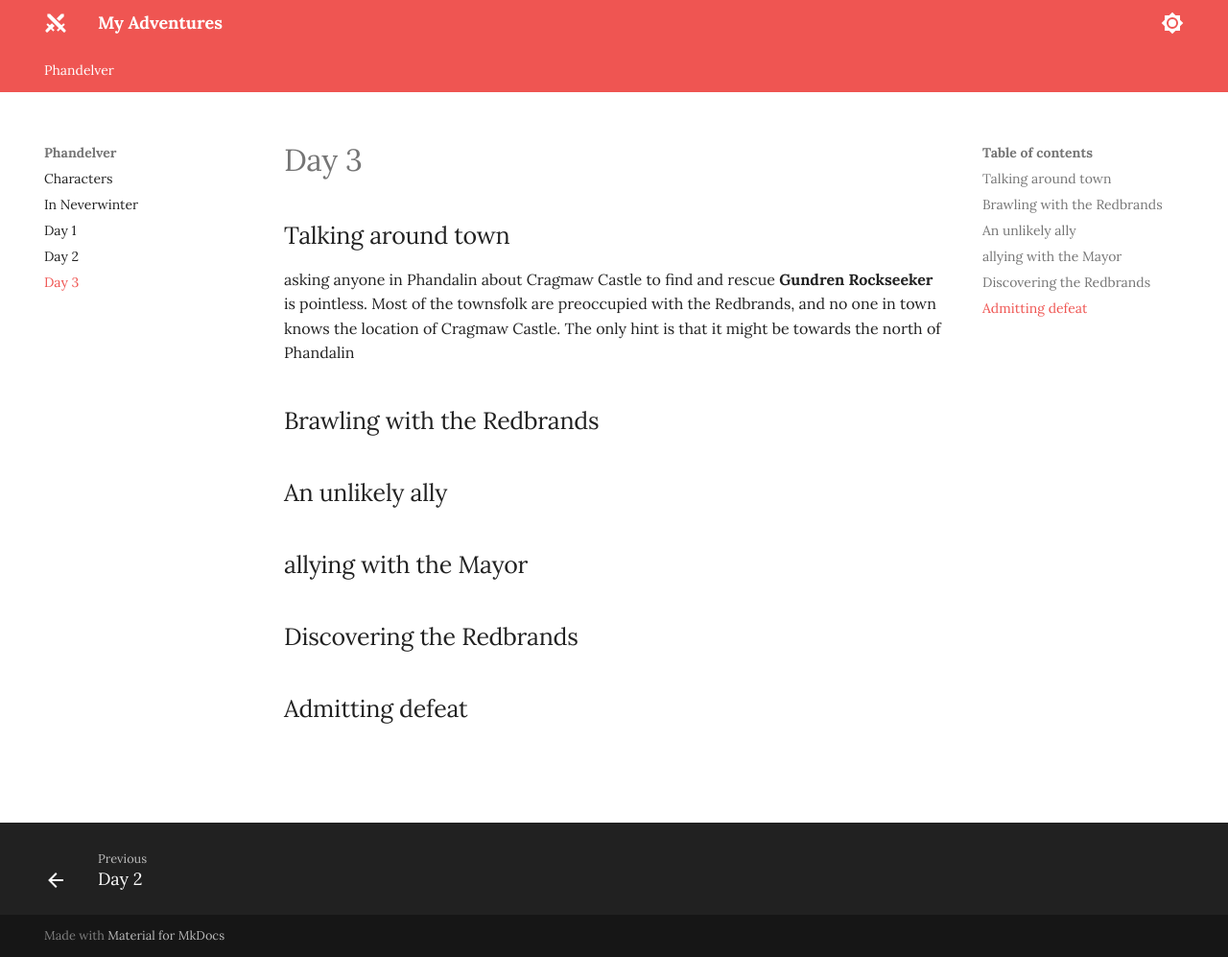
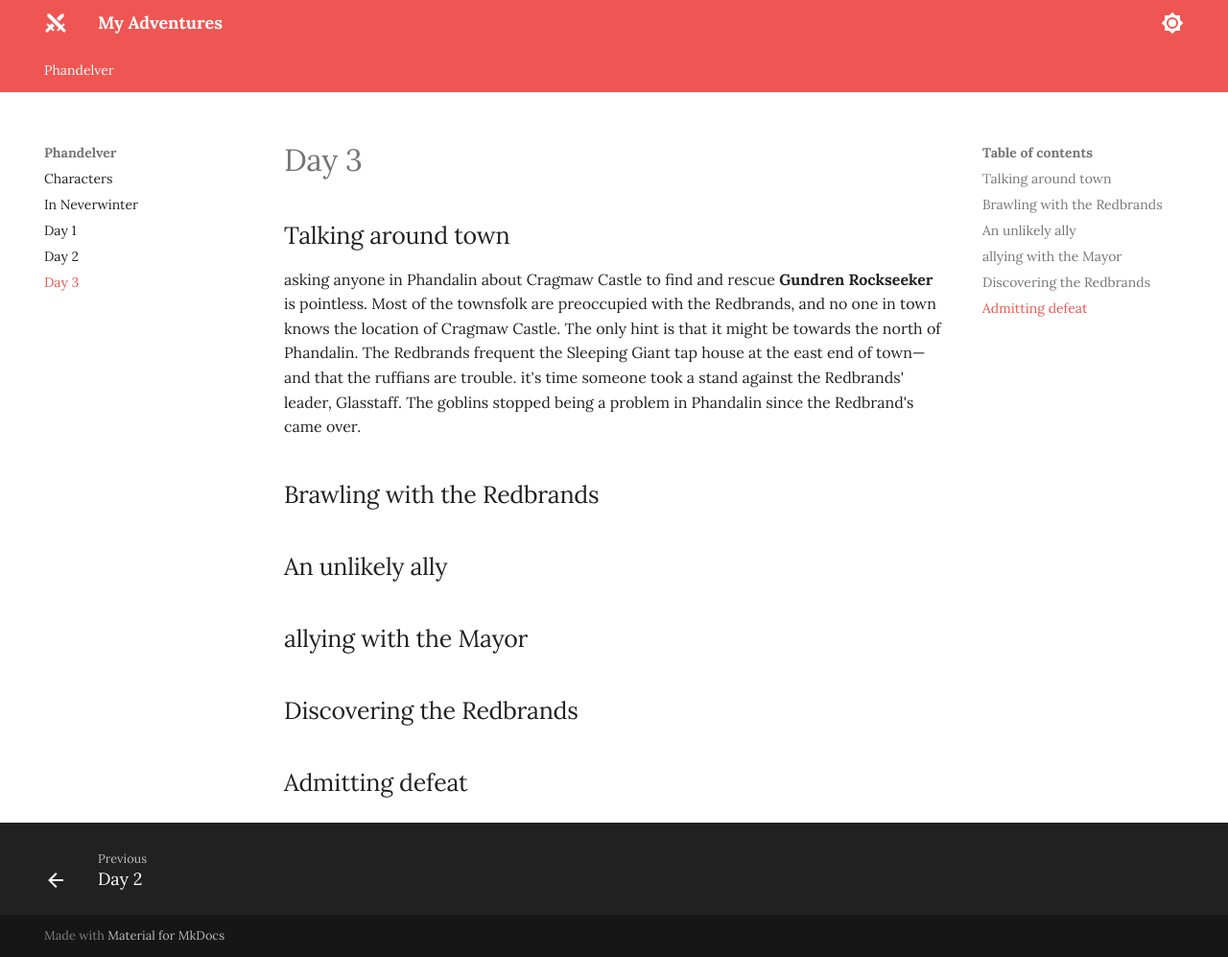
Before and after one commit to jonasmcferreira/adventures, an MkDocs documentation site: the page built from docs/phandelver/03.md, in a window 1280 px wide and 997 px high. Shown: the whole window at 96% size. Built offline with MkDocs 1.6.1 and Material for MkDocs 9.7.7, drawn with Linux system fonts in a browser that asks for light colours.

Commit message:
modified docs/phandelver/03.md

```diff
--- a/docs/phandelver/03.md
+++ b/docs/phandelver/03.md
@@ -2,7 +2,10 @@
 
 ## Talking around town
 
-asking anyone in Phandalin about Cragmaw Castle to find and rescue **Gundren Rockseeker** is pointless. Most of the townsfolk are preoccupied with the Redbrands, and no one in town knows the location of Cragmaw Castle. The only hint is that it might be towards the north of Phandalin
+asking anyone in Phandalin about Cragmaw Castle to find and rescue **Gundren Rockseeker** is pointless. Most of the townsfolk are preoccupied with the Redbrands, and no one in town knows the location of Cragmaw Castle. The only hint is that it might be towards the north of Phandalin.
+The Redbrands frequent the Sleeping Giant tap house at the east end of town—and that the ruffians are trouble.
+it's time someone took a stand against the Redbrands' leader, Glasstaff.
+The goblins stopped being a problem in Phandalin since the Redbrand's came over.
 
 ## Brawling with the Redbrands
 
```
